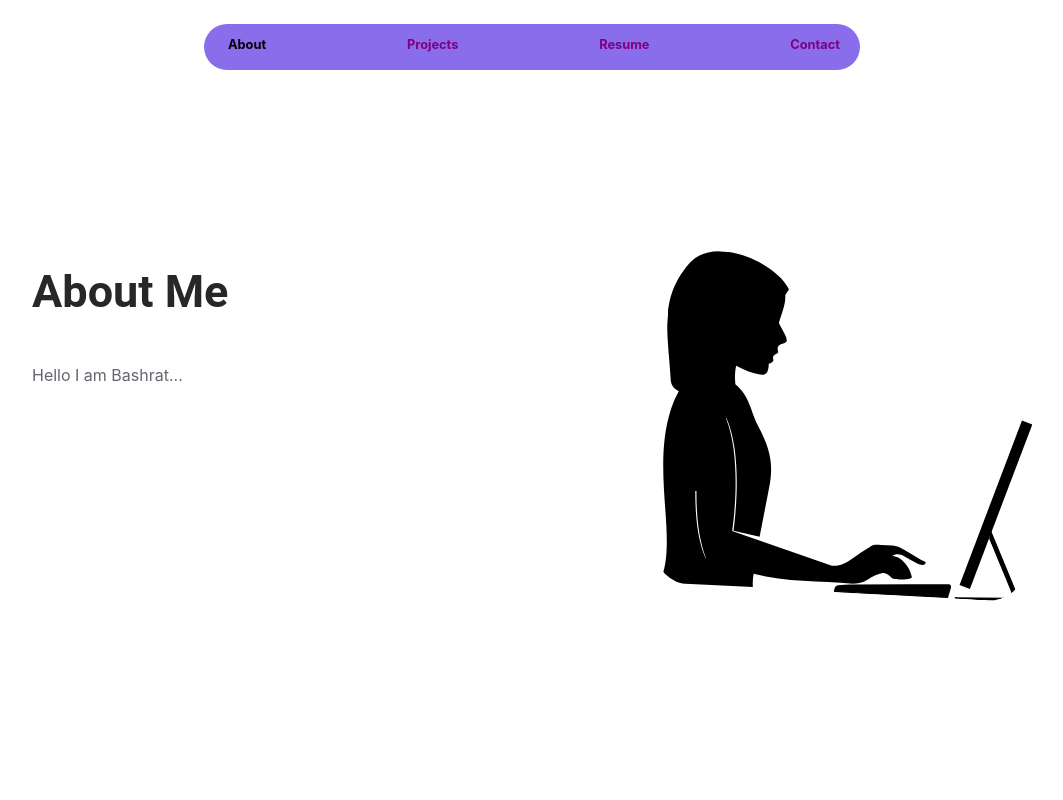
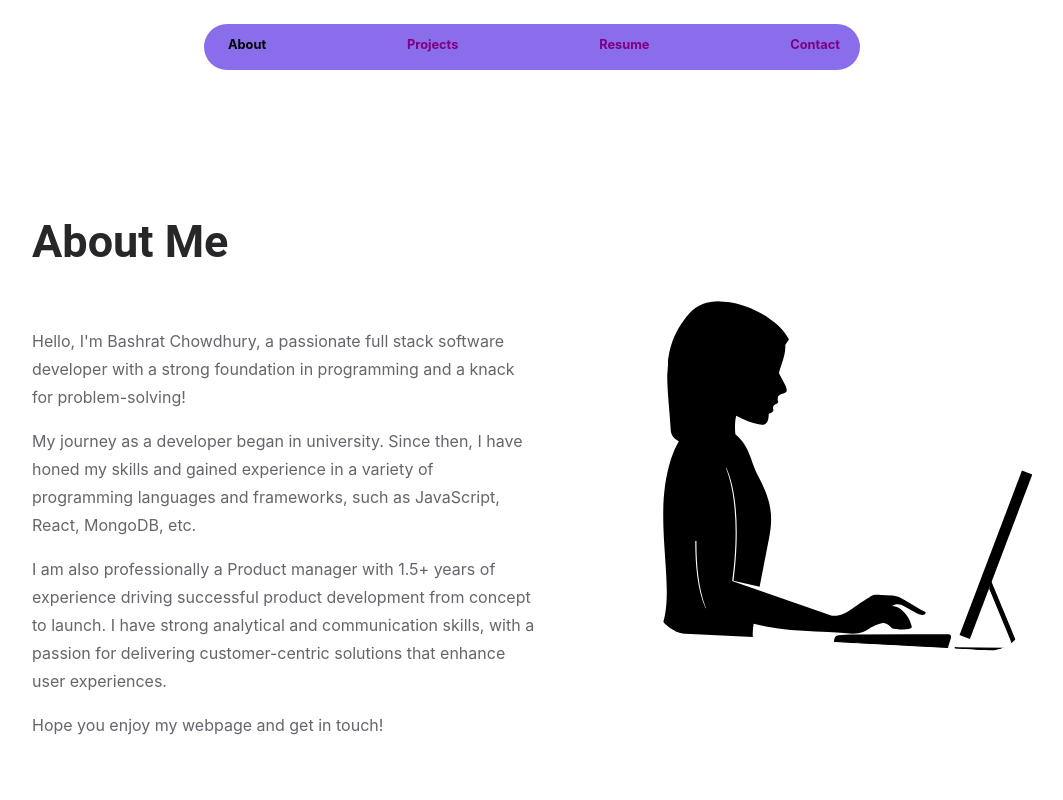
Before and after one commit to Bashrat-Chowdhury/My-Portfolio, a React (Vite) app: page / in a window 1280 px wide. Shown: the top 800 px of the page, without its empty margins (108-1171 px from the left). Built offline with nearby package versions, Linux system fonts and the light colour scheme; the HTML template or start-up script is replaced by a standard one.

Commit message:
Updated About Me page with content

```diff
--- a/src/Pages/About/About.jsx
+++ b/src/Pages/About/About.jsx
@@ -21,7 +21,23 @@ const About = () => {
                 <div className="title about-title">About Me</div>
 
                 <div className="subtitle about-subtitle">
-                  Hello I am Bashrat...
+
+                 <p> Hello, I'm Bashrat Chowdhury, a passionate full stack software
+                  developer with a strong foundation in programming and a knack
+                  for problem-solving! </p>
+
+                  <p>My journey as a developer began in university. Since then, I have honed my skills and gained
+                  experience in a variety of programming languages and
+                  frameworks, such as JavaScript, React, MongoDB, etc.</p>
+
+                  <p>I am also professionally a Product manager with
+                  1.5+ years of experience driving successful product
+                  development from concept to launch. I have strong analytical and
+                  communication skills, with a passion for delivering
+                  customer-centric solutions that enhance user experiences.</p>
+
+                  Hope you enjoy my webpage and get in touch!
+
                 </div>
               </div>
 
--- a/src/Pages/About/about.css
+++ b/src/Pages/About/about.css
@@ -1,24 +1,9 @@
-.about-logo-container {
-  display: flex;
-  justify-content: left;
-  padding-top: 25px;
-}
-
-.about-logo {
-  display: flex;
-  position: fixed;
-  border: 1px solid white;
-  border-radius: 50%;
-  box-shadow: 0px 4px 10px rgba(0, 0, 0, 0.25);
-  top: 4vh;
-}
-
 .about-container {
   display: flex;
   flex-direction: column;
   height: 100%;
   margin: 0;
-  padding-top: 120px;
+  padding-top: 70px;
 }
 
 .about-main {
@@ -26,7 +11,7 @@
 }
 
 .about-right-side {
-  flex-basis: 900px;
+  flex-basis: 800px;
 }
 
 .about-title {
@@ -45,6 +30,7 @@
 
 .about-image-container {
   width: 370px;
+  padding-top: 100px;
 }
 
 .about-image-wrapper {
--- a/src/Pages/Projects/projects.css
+++ b/src/Pages/Projects/projects.css
@@ -19,5 +19,5 @@
   flex-direction: column;
   height: 100%;
   margin: 0;
-  padding-top: 120px;
+  padding-top: 70px;
 }
```
